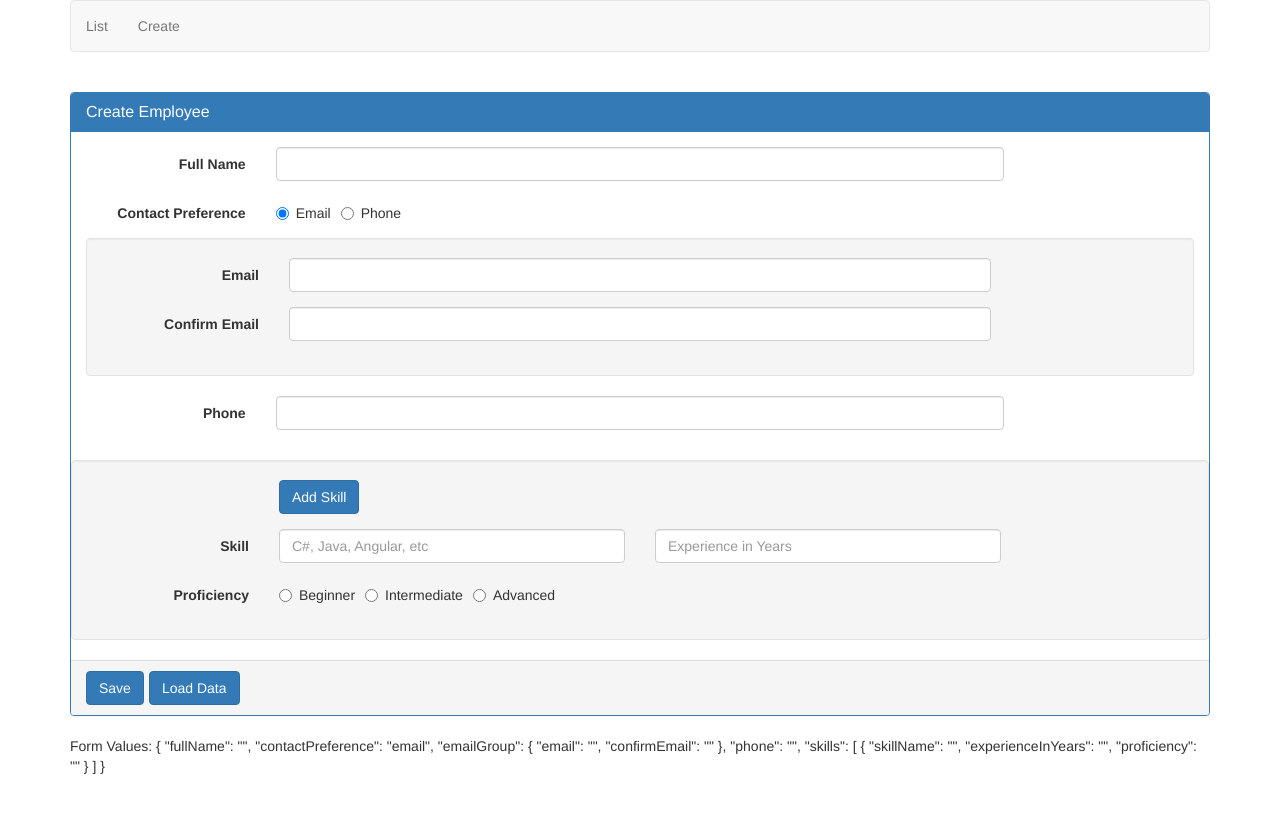
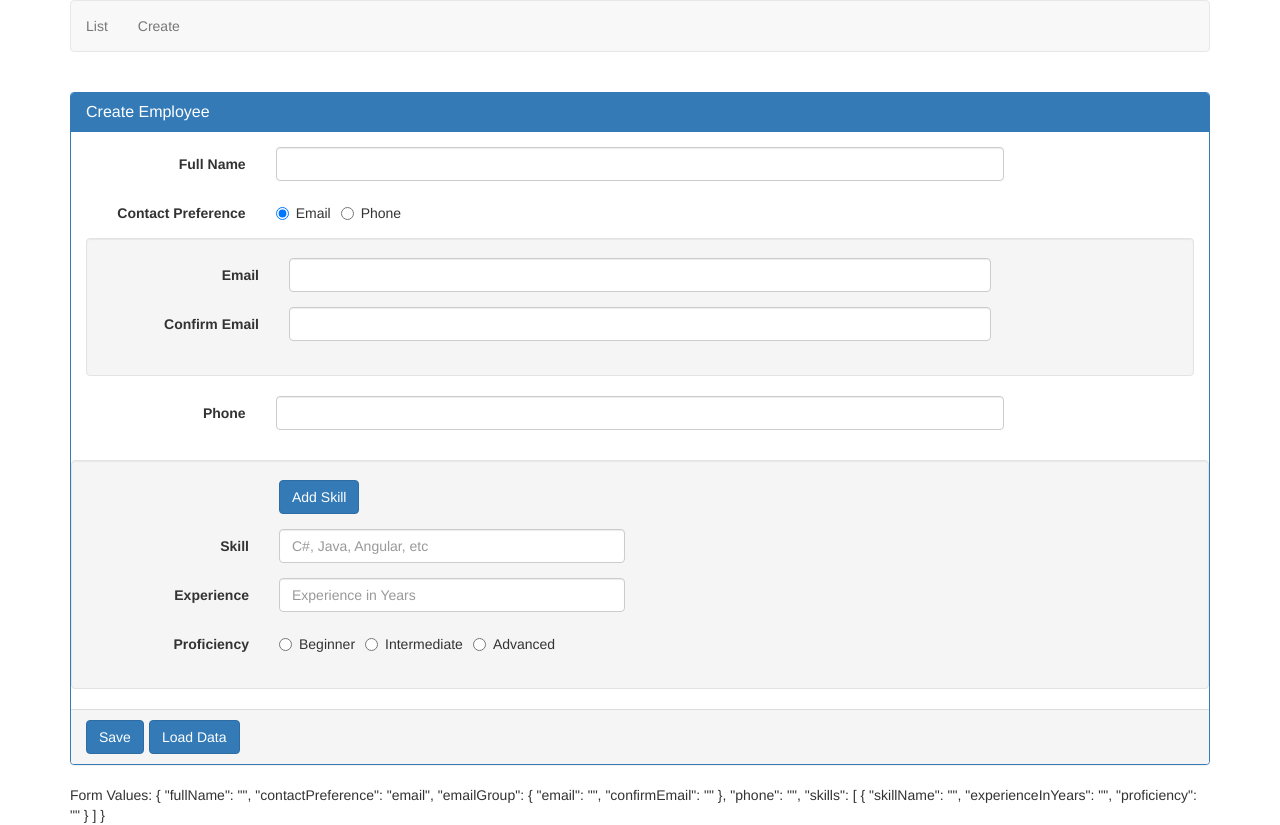
Before and after one commit to Nishchaljain/Angular6Project, an Angular app: page /create in a window 1280 px wide. Before the commit the page ends 800 px from the top, so only its background shows below. Built offline with nearby package versions, Linux system fonts and the light colour scheme.

Commit message:
Fixed validation errors for dynamically added skills

```diff
--- a/src/app/employee/create-employee.component.html
+++ b/src/app/employee/create-employee.component.html
@@ -76,43 +76,55 @@
             <div formArrayName="skills" *ngFor="let skill of employeeForm.get('skills')['controls'];let i = index">
                 <div [formGroupName]="i">
 
-                    <div class="form-group">
-                        <label class="col-sm-2 control-label" for="skillName">
+                    <div class="form-group" [ngClass]="{'has-error': skill.get('skillName').invalid &&
+                                                                      skill.get('skillName').touched}">
+                        <label class="col-sm-2 control-label" [attr.for]="'skillName'+ i">
                             Skill
                         </label>
-                        <div class="col-sm-4" [ngClass]="{'has-error': formErrors.skillName}">
-                            <input type="text" class="form-control" id="skillName" placeholder="C#, Java, Angular, etc"
-                                (blur)="logValidationErrors()" formControlName="skillName">
-                            <span class="help-block" *ngIf="formErrors.skillName">
-                                {{formErrors.skillName}}
+                        <div class="col-sm-4">
+                            <input type="text" class="form-control" [id]="'skillName'+ i"
+                                placeholder="C#, Java, Angular, etc" formControlName="skillName">
+                            <span class="help-block" *ngIf="skill.get('skillName').errors?.required &&
+                                                                      skill.get('skillName').touched">
+                                Skill Name is required
                             </span>
                         </div>
-                        <div class="col-sm-4" [ngClass]="{'has-error': formErrors.skillName}">
-                            <input type="text" placeholder="Experience in Years" class="form-control"
-                                (blur)="logValidationErrors()" formControlName="experienceInYears">
-                            <span class="help-block" *ngIf="formErrors.experienceInYears">
-                                {{formErrors.experienceInYears}}
+                    </div>
+                    <div class="form-group" [ngClass]="{'has-error': skill.get('experienceInYears').invalid &&
+                                                                      skill.get('experienceInYears').touched}">
+                        <label class="col-sm-2 control-label" [attr.for]="'experience'+i">
+                            Experience
+                        </label>
+                        <div class="col-sm-4">
+                            <input type="text" [id]="'experience'+i" placeholder="Experience in Years"
+                                class="form-control" formControlName="experienceInYears">
+                            <span class="help-block" *ngIf="skill.get('experienceInYears').errors?.required &&
+                                                                      skill.get('experienceInYears').touched">
+                                Experience is required
                             </span>
                         </div>
                     </div>
 
-                    <div class="form-group" [ngClass]="{'has-error': formErrors.proficiency}">
+
+                    <div class="form-group" [ngClass]="{'has-error': skill.get('proficiency').invalid &&
+                                                                      skill.get('proficiency').touched}">
                         <label class="col-md-2 control-label">Proficiency</label>
                         <div class="col-md-8">
                             <label class="radio-inline">
-                                <input id="proficiency" type="radio" value="beginner" (blur)="logValidationErrors()"
+                                <input id="proficiency" type="radio" value="beginner"
                                     formControlName="proficiency">Beginner
                             </label>
                             <label class="radio-inline">
-                                <input id="proficiency" type="radio" value="intermediate" (blur)="logValidationErrors()"
+                                <input id="proficiency" type="radio" value="intermediate"
                                     formControlName="proficiency">Intermediate
                             </label>
                             <label class="radio-inline">
-                                <input id="proficiency" type="radio" value="advanced" (blur)="logValidationErrors()"
+                                <input id="proficiency" type="radio" value="advanced"
                                     formControlName="proficiency">Advanced
                             </label>
-                            <span class="help-block" *ngIf="formErrors.proficiency">
-                                {{formErrors.proficiency}}
+                            <span class="help-block" *ngIf="skill.get('proficiency').errors?.required &&
+                                                                      skill.get('proficiency').touched">
+                                Proficiency is required
                             </span>
                         </div>
                     </div>
--- a/src/app/employee/create-employee.component.ts
+++ b/src/app/employee/create-employee.component.ts
@@ -32,16 +32,7 @@ export class CreateEmployeeComponent implements OnInit {
     },
     'phone': {
       'required': 'Phone is required.'
-    },
-    'skillName': {
-      'required': 'Skill Name is required.',
-    },
-    'experienceInYears': {
-      'required': 'Experience is required.',
-    },
-    'proficiency': {
-      'required': 'Proficiency is required.',
-    },
+    }
   };
 
   // This object will hold the messages to be displayed to the user
@@ -52,10 +43,7 @@ export class CreateEmployeeComponent implements OnInit {
     'email': '',
     'confirmEmail': '',
     'emailGroup': '',
-    'phone': '',
-    'skillName': '',
-    'experienceInYears': '',
-    'proficiency': ''
+    'phone': ''
   };
 
 
@@ -161,15 +149,6 @@ export class CreateEmployeeComponent implements OnInit {
         this.logValidationErrors(abstractControl);
       }
 
-      if (abstractControl instanceof FormArray) {
-        for (const control of abstractControl.controls) {
-          if (control instanceof FormGroup) {
-            this.logValidationErrors(control);
-          }
-        }
-
-      }
-
     })
   }
 }
```
